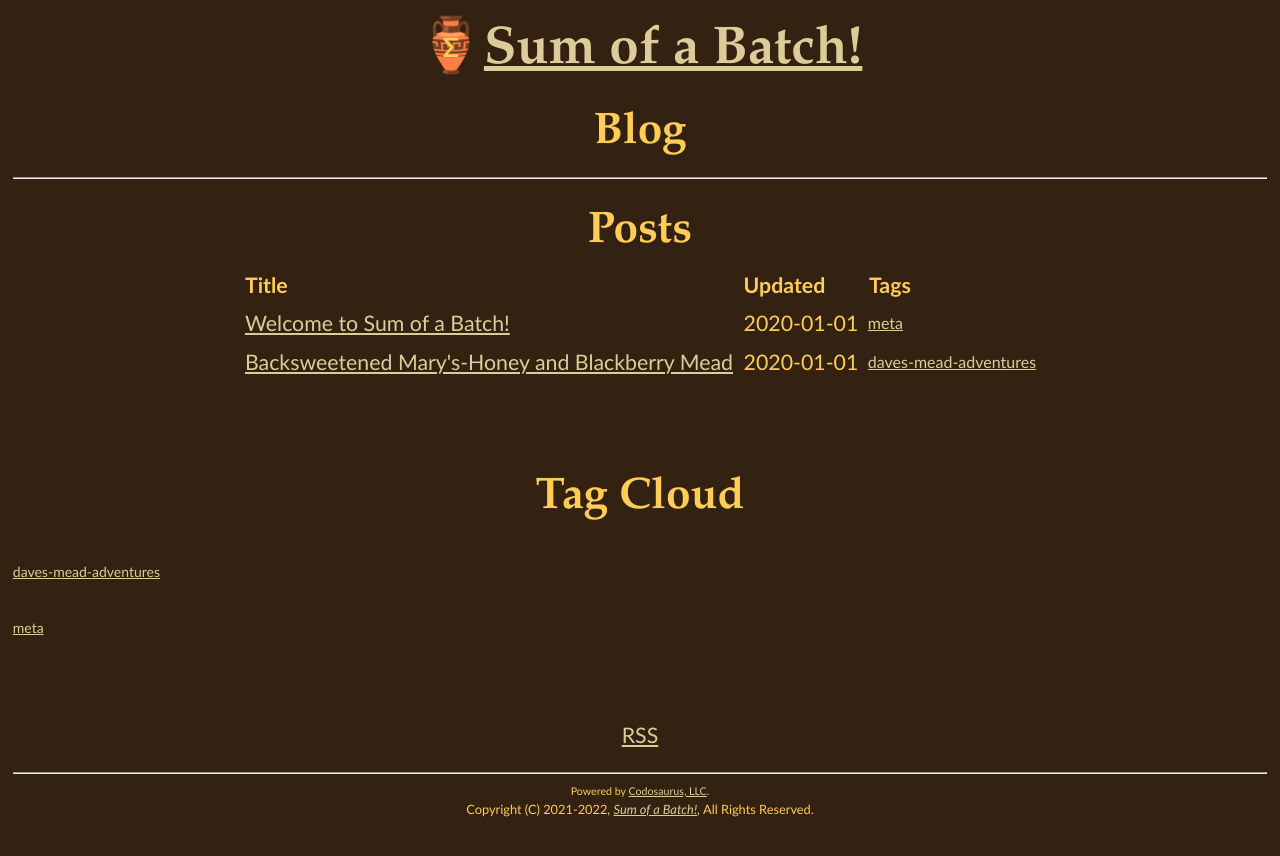
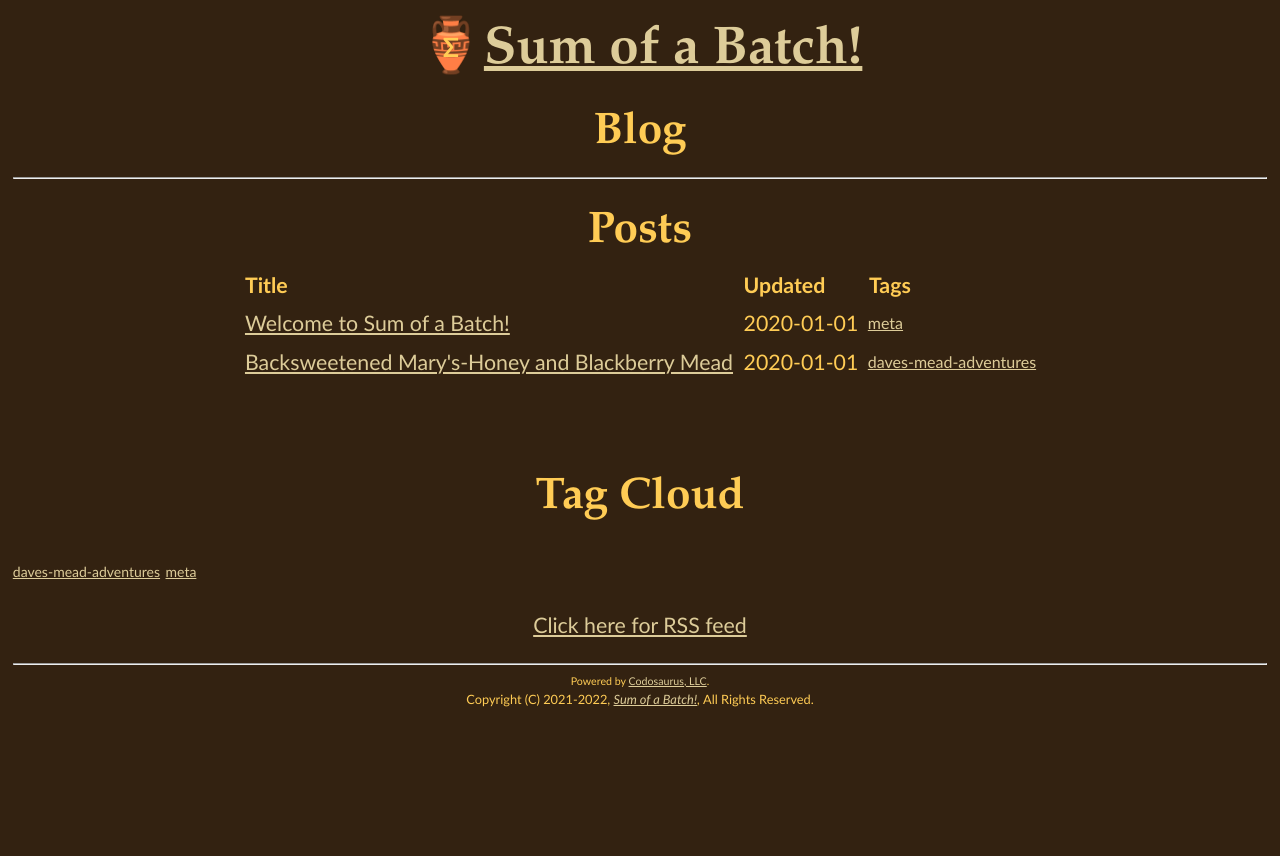
Before and after one commit to Sum-of-a-Batch/Sum-of-a-Batch.github.io, a Jekyll site: the page built from blog/index.md, in a window 1280 px wide. Shown: the top 856 px of the page. Built offline with Jekyll 4.4.1, drawn with Linux system fonts in a browser that asks for light colours.

Commit message:
fix tag cloud

```diff
--- a/blog/index.md
+++ b/blog/index.md
@@ -36,9 +36,9 @@ style: blog-index
 ## Tag Cloud
 {% for tag in site.tags %}
   [{{ tag[0] }}](tags/{{ tag[0] }}){:style="font-size: {{ tag[1] | size | times: 4 | plus: 10 }}px"}
-{% endfor %}
+{%- endfor -%}
 
 <br/>
 
-[RSS](/feed.xml)
+[Click here for RSS feed](/feed.xml)
 {:class="center"}
```
